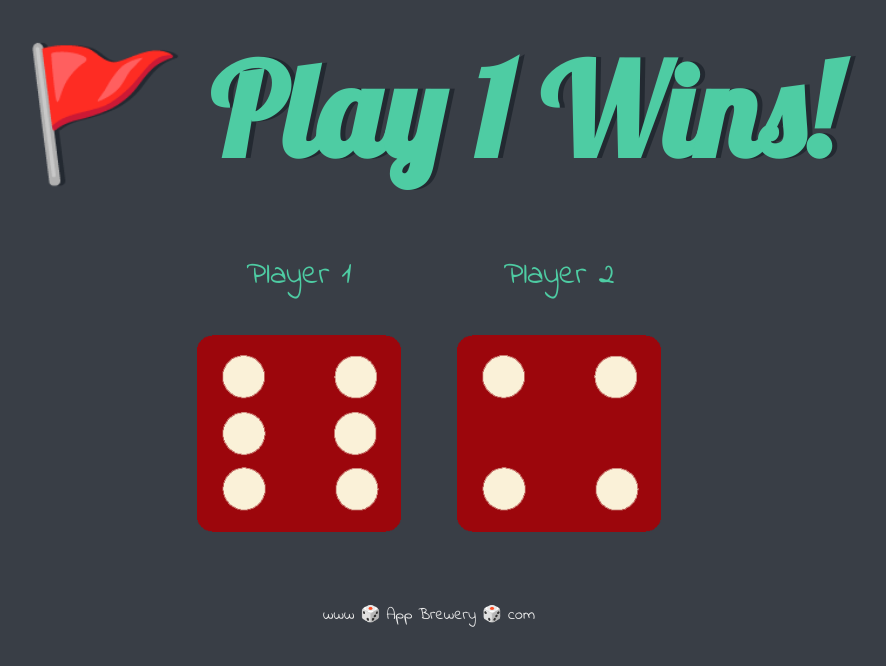
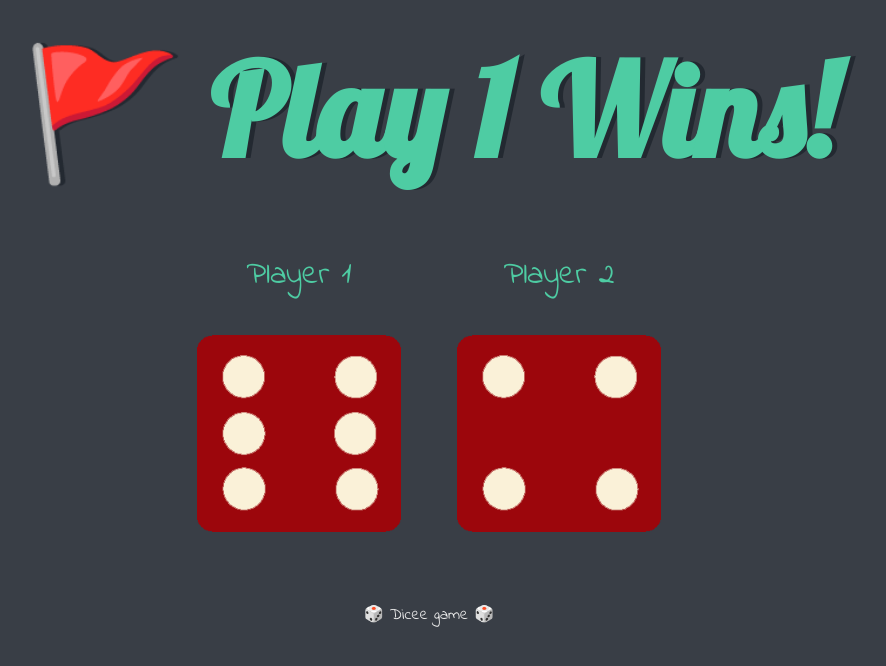
Before and after one commit to paul-gitsite/dicee, a website: page index.html in a window 1280 px wide. Shown: the whole page, without its empty margins (211-1097 px from the left). Drawn offline with Linux system fonts and the light colour scheme.

Commit message:
second commit

```diff
--- a/index.html
+++ b/index.html
@@ -29,6 +29,6 @@
       </body>
 
       <footer>
-        www 🎲 App Brewery 🎲 com
+         🎲 Dicee game 🎲
       </footer>
     </html>
```
